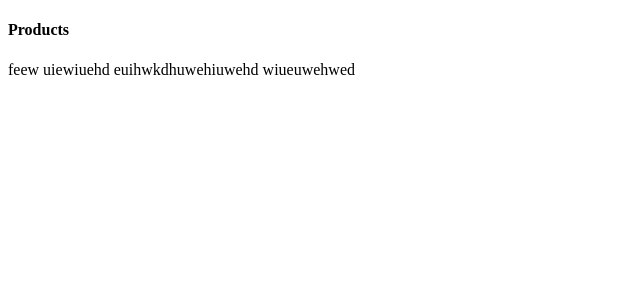
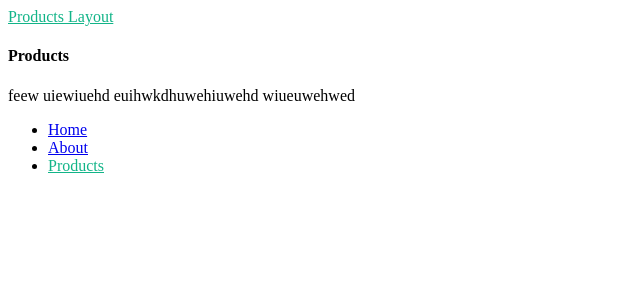
Before and after one commit to asad-cuet/Nuxt-3-Dojo-Project, a Nuxt app: page /products in a window 1280 px wide. Shown: the top 300 px of the page, without its empty margins (0-640 px from the left). Built offline with nearby package versions, Linux system fonts and the light colour scheme.

Commit message:
custom layout added

```diff
--- /dev/null
+++ b/layouts/default.vue
@@ -0,0 +1,36 @@
+<template>
+    <div>
+    <header>
+        <nav>
+            <NuxtLink to="/">Nuxt Dojo</NuxtLink>
+            <ul>
+                <li>
+                    <NuxtLink to="/">Home</NuxtLink>
+                </li>
+                <li>
+                    <NuxtLink to="/about">About</NuxtLink>
+                </li>
+                <li>
+                    <NuxtLink to="/products">Products</NuxtLink>
+                </li>
+            </ul>
+        </nav>
+    </header>
+
+    <!-- output page content. Nuxt automatically look out for this component -->
+    <div>
+        <slot/>
+    </div>
+
+    </div>
+</template>
+
+<script setup>
+
+</script>
+
+<style scoped>
+.router-link-exact-active {
+    color: #12b488;
+}
+</style>
--- /dev/null
+++ b/layouts/products.vue
@@ -0,0 +1,40 @@
+<template>
+    <div>
+    <header>
+        <nav>
+            <NuxtLink to="/products">Products Layout</NuxtLink>
+        </nav>
+    </header>
+
+    <!-- output page content. Nuxt automatically look out for this component -->
+    <div>
+        <slot/>
+    </div>
+
+    <footer>
+        <ul>
+                <li>
+                    <NuxtLink to="/">Home</NuxtLink>
+                </li>
+                <li>
+                    <NuxtLink to="/about">About</NuxtLink>
+                </li>
+                <li>
+                    <NuxtLink to="/products">Products</NuxtLink>
+                </li>
+            </ul>
+
+    </footer>
+
+    </div>
+</template>
+
+<script setup>
+
+</script>
+
+<style scoped>
+.router-link-exact-active {
+    color: #12b488;
+}
+</style>
--- a/pages/about.vue
+++ b/pages/about.vue
@@ -1,7 +1,7 @@
 <template>
     <div>
-    <h4>About</h4>
-    <p>feew uiewiuehd euihwkdhuwehiuwehd wiueuwehwed</p>
+        <h4>About</h4>
+        <p>feew uiewiuehd euihwkdhuwehiuwehd wiueuwehwed</p>
     </div>
 </template>
 
--- a/pages/index.vue
+++ b/pages/index.vue
@@ -1,23 +1,7 @@
 <template>
     <div>
-    <header>
-        <nav>
-            <NuxtLink to="/">Nuxt Dojo</NuxtLink>
-            <ul>
-                <li>
-                    <NuxtLink to="/">Home</NuxtLink>
-                </li>
-                <li>
-                    <NuxtLink to="/about">About</NuxtLink>
-                </li>
-                <li>
-                    <NuxtLink to="/products">Products</NuxtLink>
-                </li>
-            </ul>
-        </nav>
-    </header>
-    <h4>Home</h4>
-    <p>feew uiewiuehd euihwkdhuwehiuwehd wiueuwehwed</p>
+        <h4>Home</h4>
+        <p>feew uiewiuehd euihwkdhuwehiuwehd wiueuwehwed</p>
     </div>
 </template>
 
--- a/pages/products/[id].vue
+++ b/pages/products/[id].vue
@@ -6,6 +6,9 @@
 </template>
 
 <script setup>
+definePageMeta({
+    layout:'products'
+})
 const {id}=useRoute().params
 </script>
 
--- a/pages/products/index.vue
+++ b/pages/products/index.vue
@@ -1,12 +1,14 @@
 <template>
     <div>
-    <h4>Products</h4>
-    <p>feew uiewiuehd euihwkdhuwehiuwehd wiueuwehwed</p>
+        <h4>Products</h4>
+        <p>feew uiewiuehd euihwkdhuwehiuwehd wiueuwehwed</p>
     </div>
 </template>
 
 <script setup>
-
+definePageMeta({
+    layout:'products'
+})
 </script>
 
 <style scoped>
```
